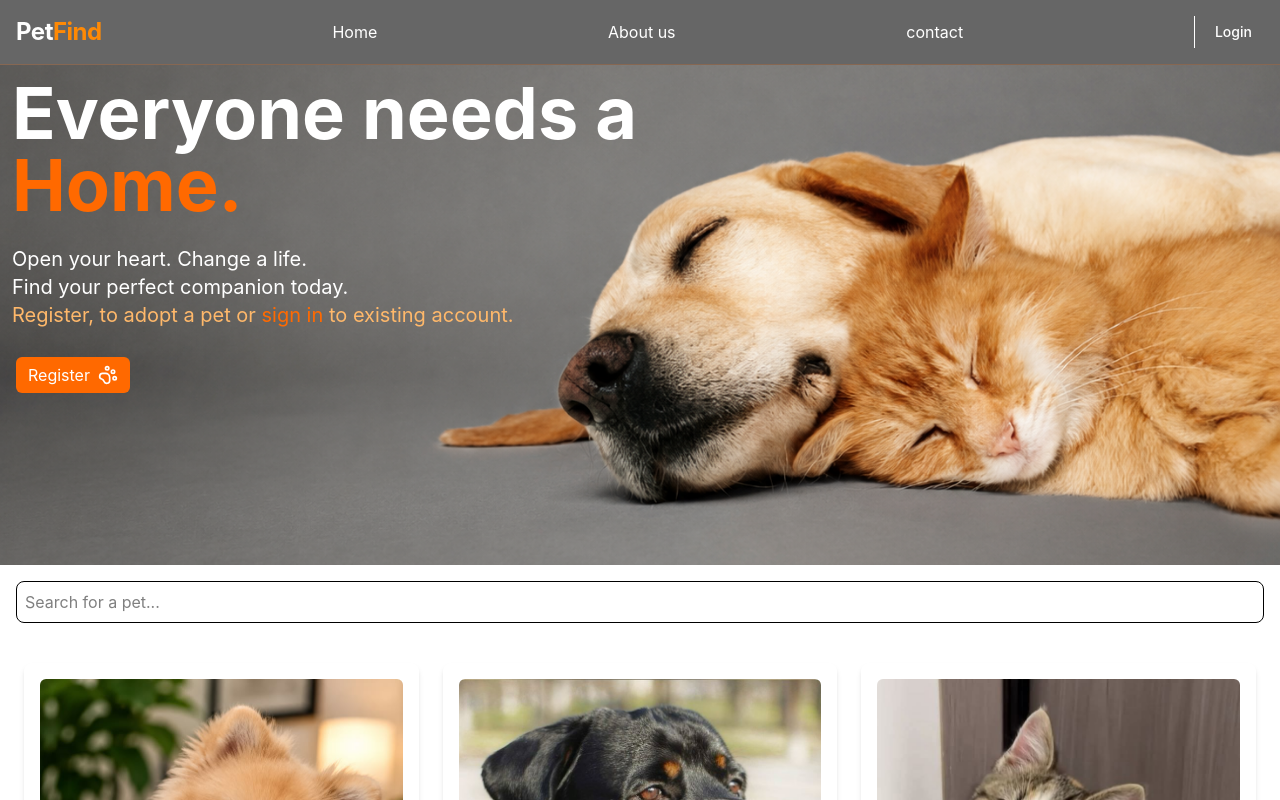
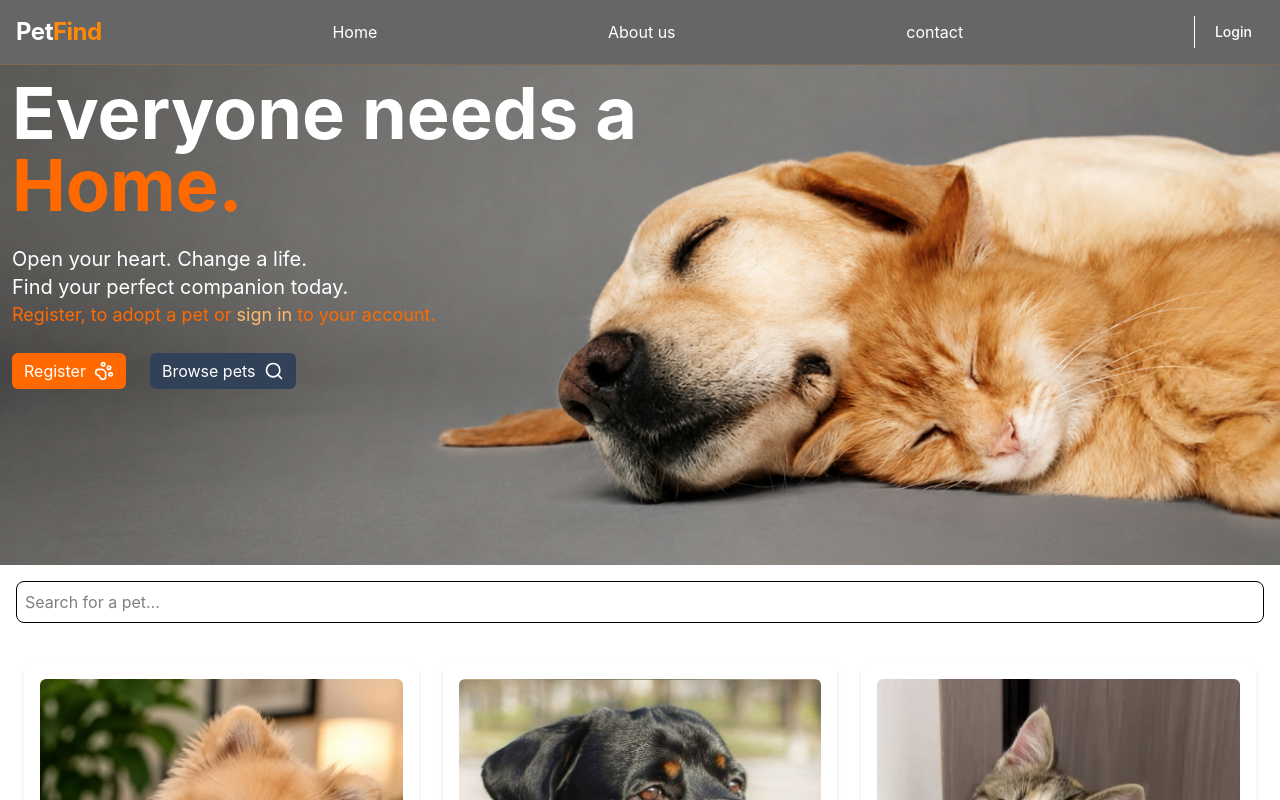
Before and after one commit to group-1-collaboration/Pet-Find, a React (Vite) app: page / in a window 1280 px wide. Shown: the top 800 px of the page. Built offline with nearby package versions, Linux system fonts and the light colour scheme.

Commit message:
feat: add browse pets button

```diff
--- a/src/components/Header.jsx
+++ b/src/components/Header.jsx
@@ -3,6 +3,7 @@ import backgroundImage from "@/assets/headerbg.png"
 import { Link } from 'react-router-dom'
 import { Button } from '@base-ui/react'
 import { PawPrint } from 'lucide-react'
+import { Search } from 'lucide-react'
 
 function Header() {
   return (
@@ -19,16 +20,26 @@ function Header() {
 
          <div className='p-3'>
           <p className='text-xl text-white'>Open your heart. Change a life. <p>Find your perfect companion today.</p></p>
-          <p className='text-xl text-orange-300'>Register, to adopt a pet or <a href="#login" className='text-orange-500 '> sign in </a> to existing account. </p>
+          <p className='text-lg text-orange-500'>Register, to adopt a pet or <a href="#login" className='text-orange-300 '> sign in </a> to your account. </p>
          </div>
 
-        <div className='p-4'>
-          <Link to={'/register'}>
+        <div className=' flex '>
+          <div className='p-3'>
+           <Link to={'/register'}>
              <Button className="flex items-center gap-2 bg-orange-500 hover:bg-amber-600 text-white text-primary-foreground px-3 py-1.5 rounded-md hover:opacity-90 transition-opacity">
                Register<PawPrint className='w-5 h-5'/>
              </Button>
             </Link>
+          </div>
+          <div className='p-3'>
+             <Button className="flex items-center gap-2 bg-slate-700 hover:bg-slate-600 text-white text-primary-foreground px-3 py-1.5 rounded-md hover:opacity-90 transition-opacity">
+               Browse pets<Search className='w-5 h-5'/>
+             </Button>
+          </div>
+
         </div>
+
+
 
     </header>
 
```
